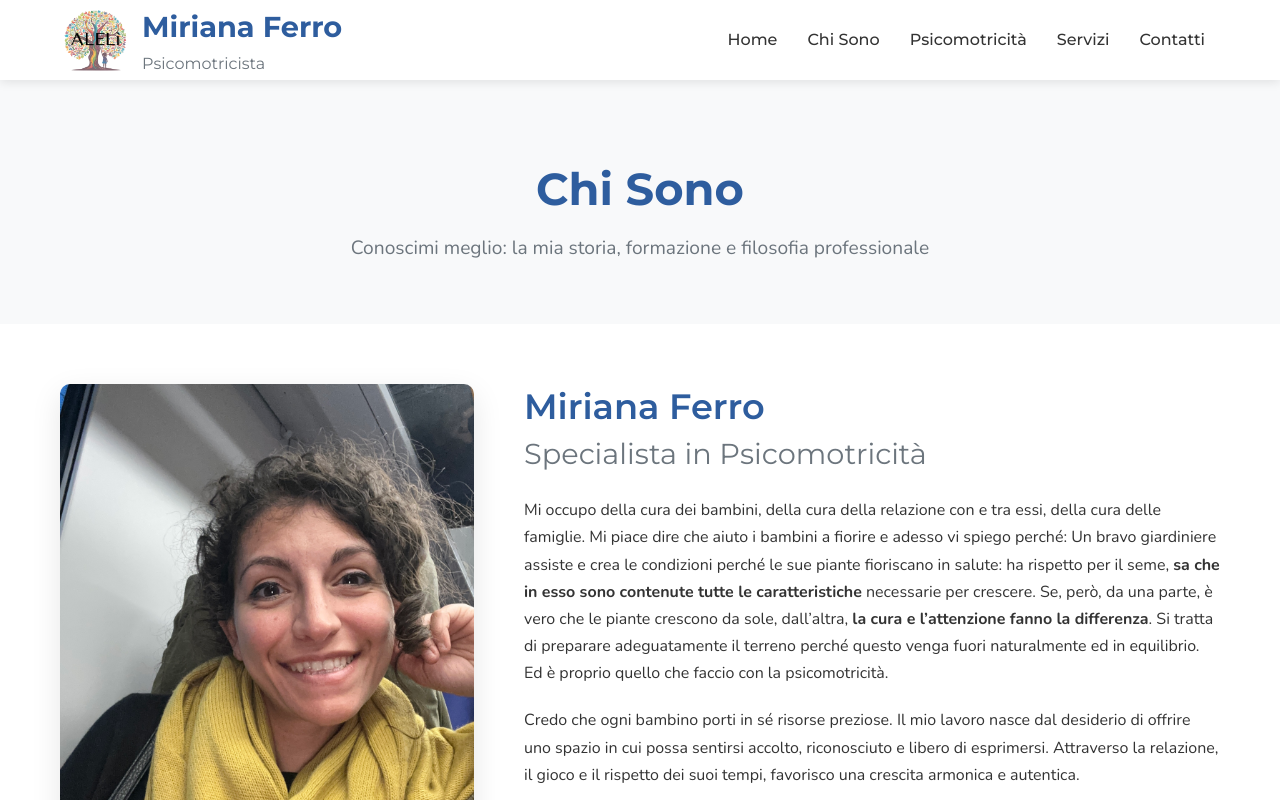
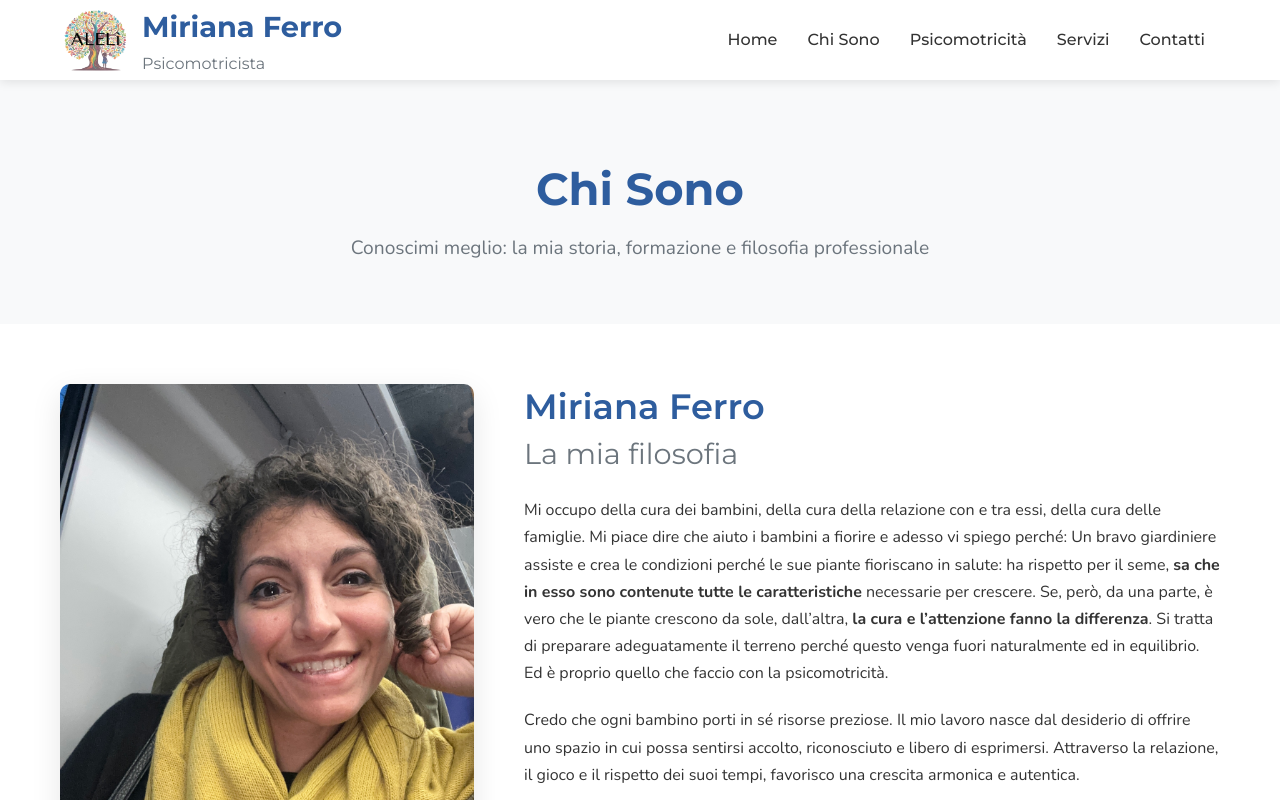
Before and after one commit to aikan86/MirianaPsicomotricita, a React (Create React App) app: page /chi-sono in a window 1280 px wide. Shown: the top 800 px of the page. Built offline with nearby package versions, Linux system fonts and the light colour scheme.

Commit message:
Update ChiSono.js

```diff
--- a/src/pages/ChiSono.js
+++ b/src/pages/ChiSono.js
@@ -18,7 +18,7 @@ function ChiSono() {
           </div>
           <div className="profile-bio">
             <h2>Miriana Ferro</h2>
-            <h3>Specialista in Psicomotricità</h3>
+            <h3>La mia filosofia</h3>
             <p>
               Mi occupo della cura dei bambini, della cura della relazione con e tra essi, della cura delle famiglie.
               Mi piace dire che aiuto i bambini a fiorire e adesso vi spiego perché: Un bravo giardiniere assiste e crea le condizioni perché le sue piante fioriscano in salute: ha rispetto per il seme, <strong>sa che in esso sono contenute tutte le caratteristiche</strong> necessarie per crescere.
```
